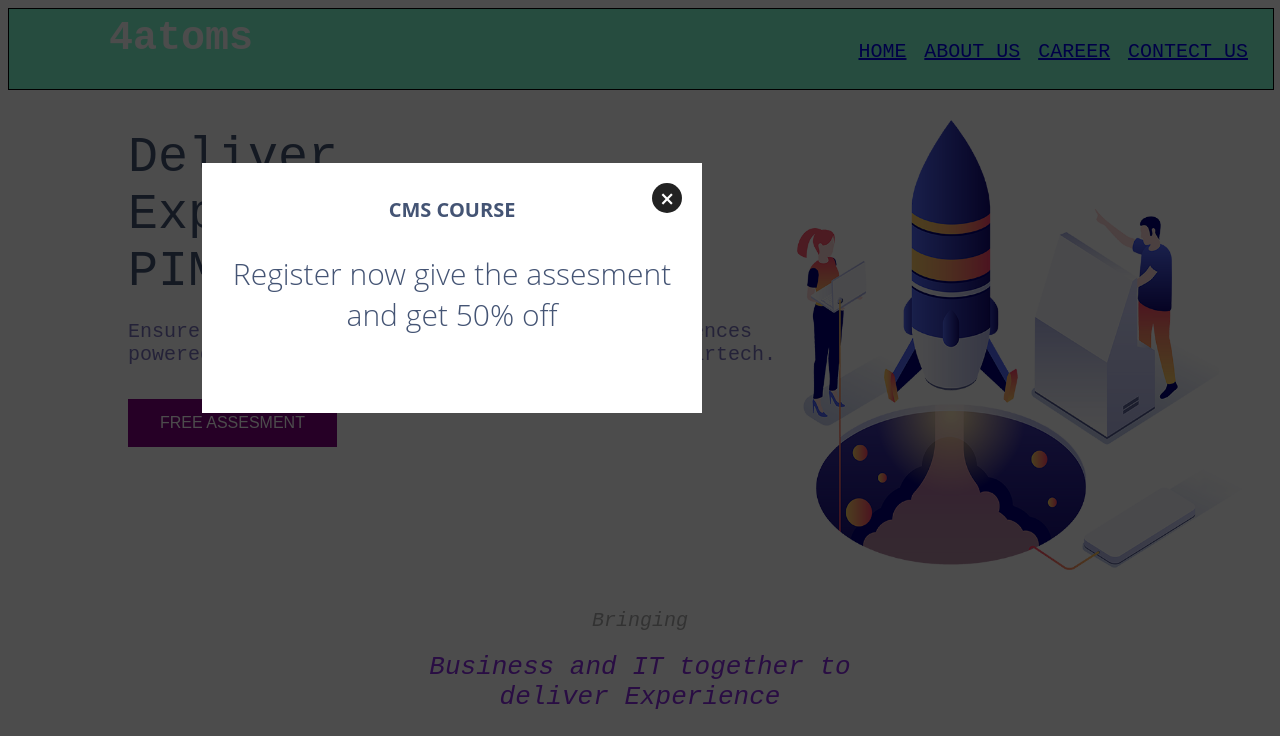
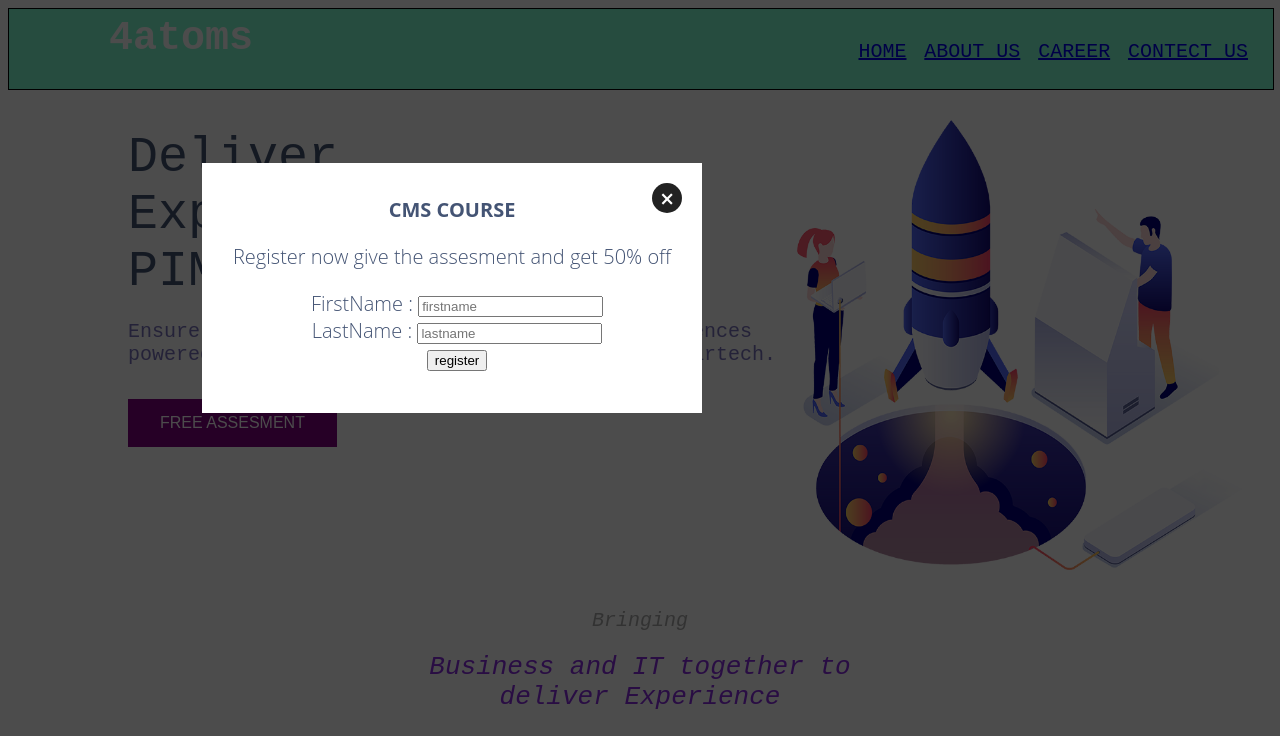
Before and after one commit to 4atoms/Training, a plain HTML site: page Index.html in a window 1280 px wide. Both pictures are taken after a click on the button "FREE ASSESMENT". Shown: the top 736 px of the page. Drawn offline with Linux system fonts and the light colour scheme.

Commit message:
adding form and displaying input on console

```diff
--- a/Index.html
+++ b/Index.html
@@ -3,7 +3,7 @@
     <head>
     <title>basic of html and css</title>
     <link rel="stylesheet" href="style.css">
-    <script src="script.js"></script>
+
     </head>
     <body>
             <nav>
@@ -31,12 +31,17 @@
                                 <div class="content">
                                   <div class="close-btn" onclick="togglePopup()">×</div>
                                   <h1 style="font-size: 20px;">CMS COURSE</h1>
-                                  <p style="font-size: 30px;">Register now give the assesment and get 50% off</p>
+                                  <p style="font-size: 20px;">Register now give the assesment and get 50% off</p>
+                                    <form id="form">
+                                        FirstName : <input  type="text"  id="userfirstname" placeholder="firstname" required><br>
+                                        LastName : <input type="text"  id="userlastname" placeholder="lastname" required> <br>
+                                        <input type="submit" value="register">
+                                    </form>
                                 </div>
-                              </div>
+                            </div>
 
                               <button  class="button" onclick="togglePopup()"> FREE ASSESMENT</button>
-                            </h1>
+                    </h1>
                 </div>
 
                 <div class="firstsubcontainer">
@@ -148,24 +153,7 @@
 
 
     </body>
-
-
-
-
-
-
-
-
-
-
-
-
-
-
-
-
-
-
+    <script src="script.js"></script>
 
 
 
--- a/script.js
+++ b/script.js
@@ -1,3 +1,13 @@
 function togglePopup(){
     document.getElementById("popup-1").classList.toggle("active");
   }
+
+  var form = document.getElementById("form");
+  form.addEventListener('submit', function(event){
+      event.preventDefault();
+
+      var userfirstname=document.getElementById("userfirstname").value
+      console.log(userfirstname)
+      var userlastname = document.getElementById("userlastname").value
+      console.log(userlastname)
+  })
--- a/style.css
+++ b/style.css
@@ -97,6 +97,8 @@ nav ul li{
     transition:all 300ms ease-in-out;
     transform:translate(-50%,-50%) scale(1);
   }
+
+
 
  .firstsubcontainer{
     flex: 4;
@@ -198,3 +200,10 @@ img{
     display: inline-block;
     font-size: 16px;
   }
+
+
+  #form{
+    margin-left: 10px;
+    margin-top: 2px;
+    font-size: 20px;
+}
```
